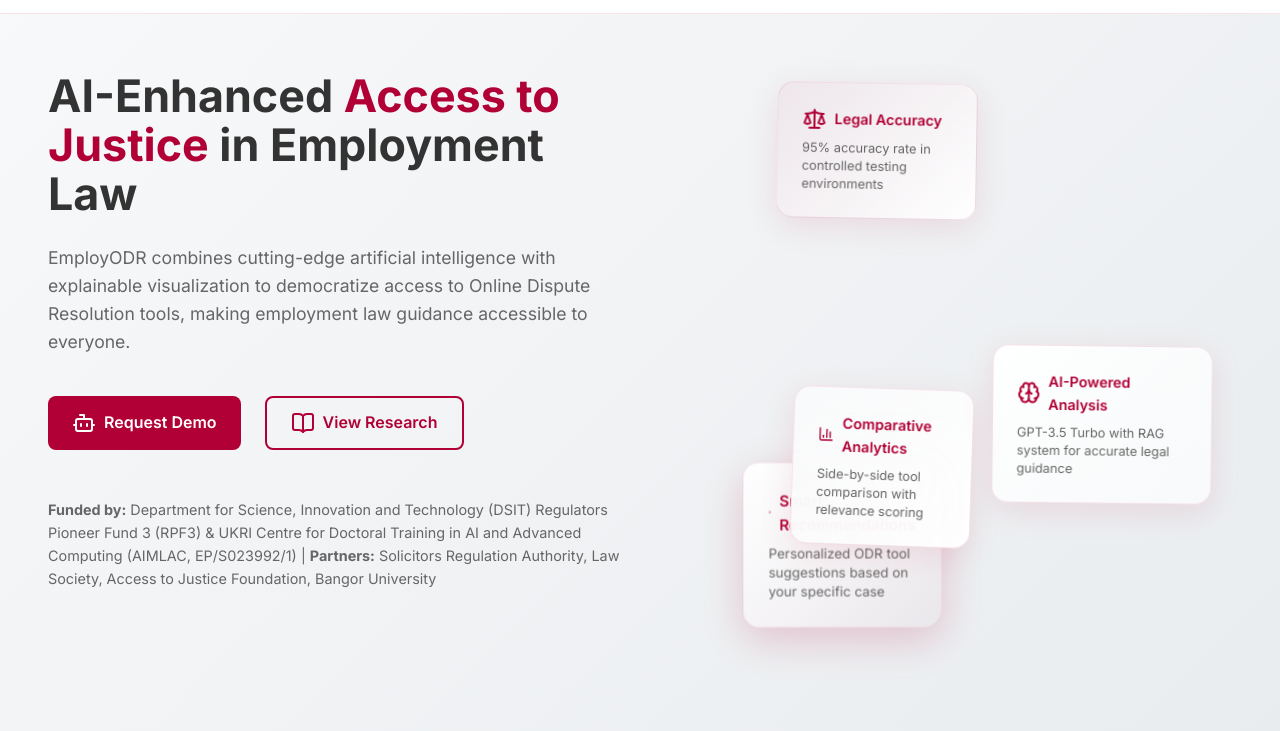
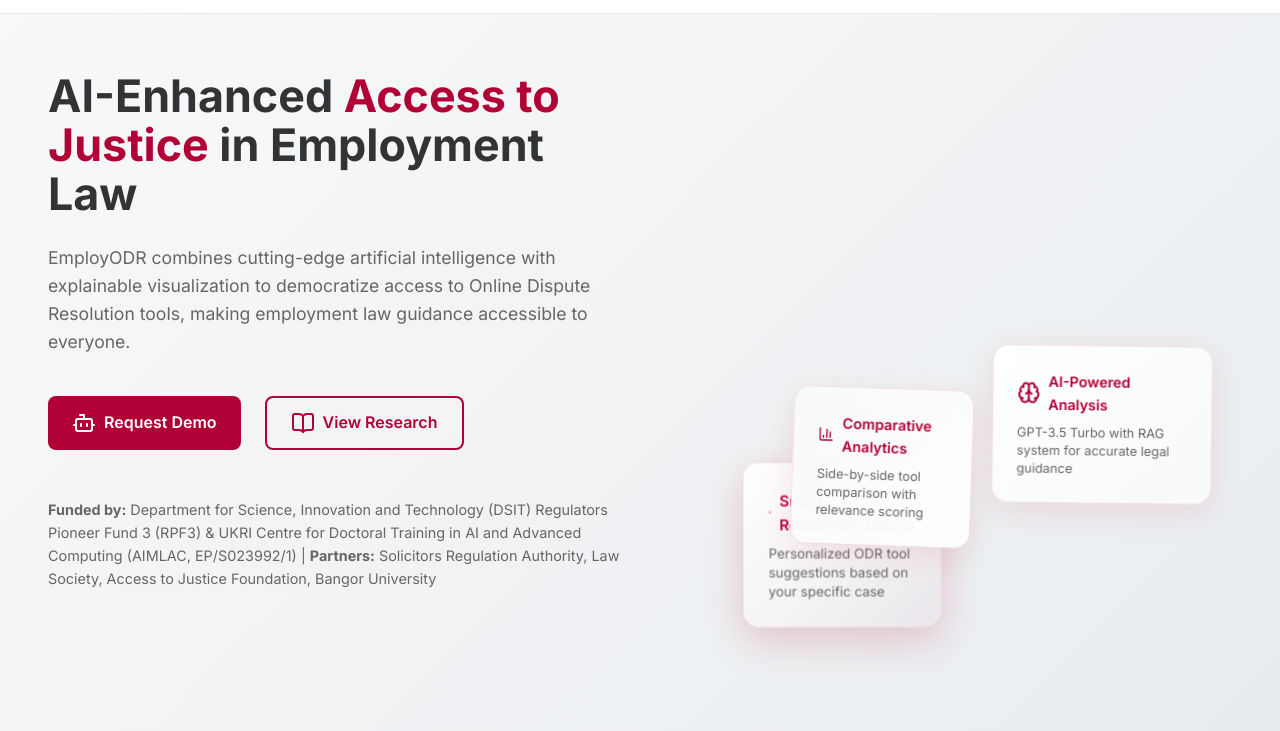
Before and after one commit to OgbondaGlory/employodr, a plain HTML site: page index.html in a window 1280 px wide. Shown: the part 69-800 px from the top of the page. Drawn offline with nearby package versions, Linux system fonts and the light colour scheme.

Commit message:
Remove Legal Accuracy feature card from hero section
- Removed feature card mentioning 95% accuracy rate
- Now displays 3 feature cards: AI-Powered Analysis, Smart Recommendations, Comparative Analytics
- Maintains clean and professional presentation without unvalidated accuracy claims

```diff
--- a/index.html
+++ b/index.html
@@ -815,10 +815,6 @@
                         <h4><i data-lucide="brain"></i>AI-Powered Analysis</h4>
                         <p>GPT-3.5 Turbo with RAG system for accurate legal guidance</p>
                     </div>
-                    <div class="feature-card feature-card-2">
-                        <h4><i data-lucide="scale"></i>Legal Accuracy</h4>
-                        <p>95% accuracy rate in controlled testing environments</p>
-                    </div>
                     <div class="feature-card feature-card-3">
                         <h4><i data-lucide="target"></i>Smart Recommendations</h4>
                         <p>Personalized ODR tool suggestions based on your specific case</p>
```
